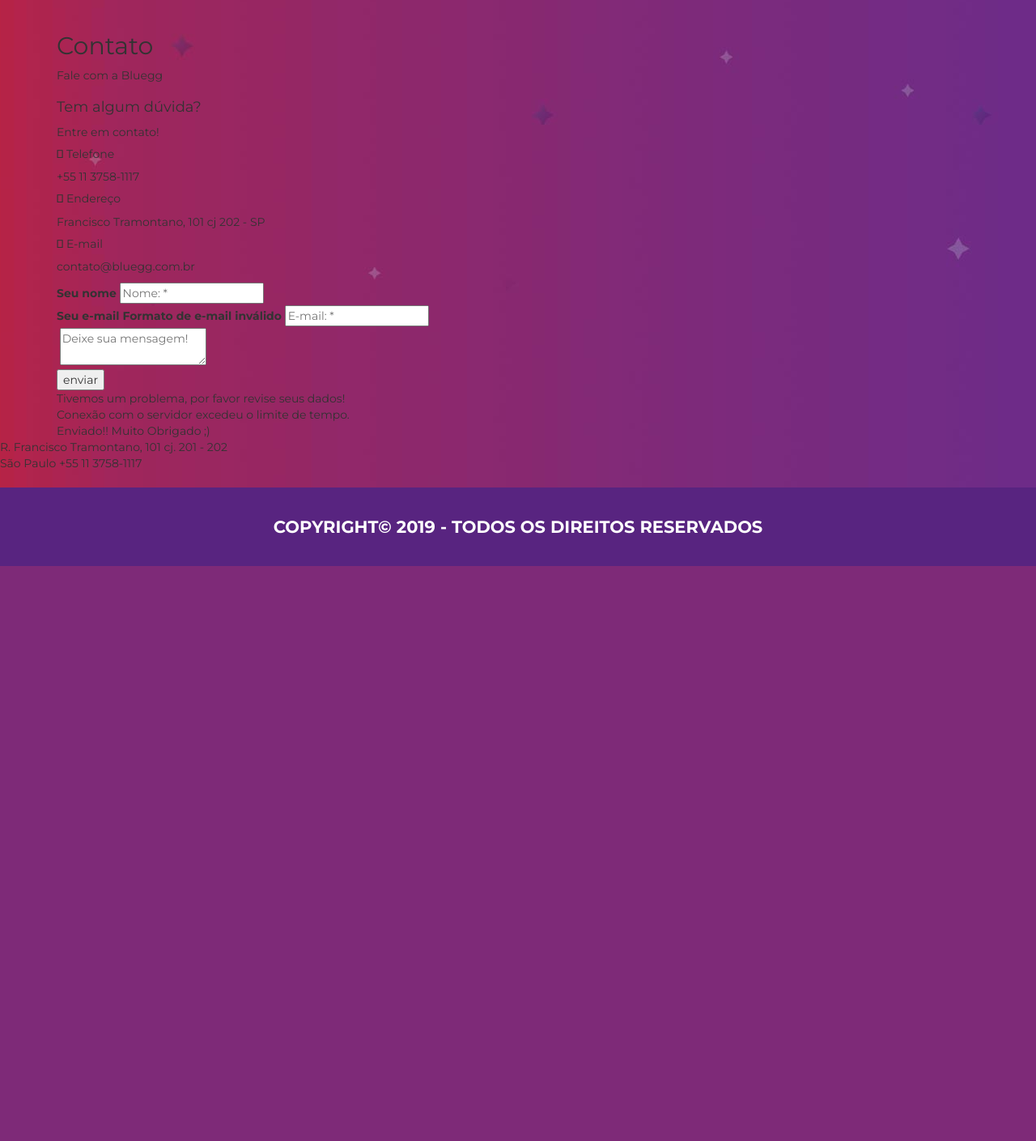
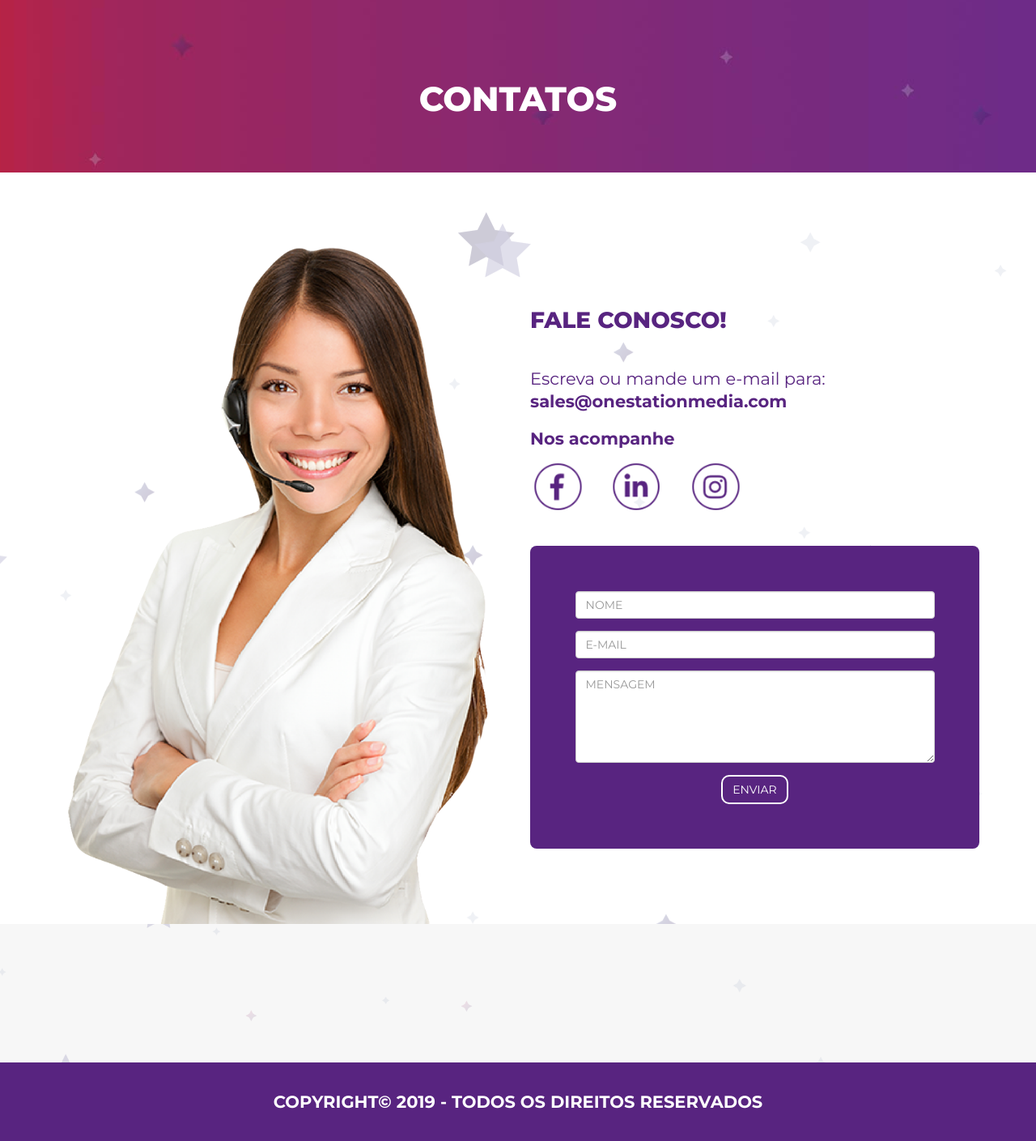
Before and after one commit to fagner-vieira/oneStationMedia-Setembro-2019, a PHP site: page /contato in a window 1280 px wide. Shown: the part 150-1559 px from the top of the page at 81% size. Before the commit the page ends 849 px from the top, so only its background shows below. Run offline with PHP 8.4, Linux system fonts and the light colour scheme; some libraries are stand-ins or nearby versions.

Commit message:
07 - Contato

```diff
--- a/view/contato.php
+++ b/view/contato.php
@@ -1,120 +1,97 @@
-<?php include_once("header.php");?>
+<?php  include_once("header.php"); ?>
 
-	<main>
+<section class="container-fluid">
+    <div class="container">
+        <div class="row">
+            <div class="col-lg-12 pH1">
+                <h1>contatos</h1>
+            </div>
+        </div>
+    </div>
+</section>
 
-		<section class="cd-section contact cd-selected">
+<section class="container-fluid bgEmpresa01">
+    <div class="container">
+        <div class="row mTop3">
 
-			<div class="section section-padding-top-bottom-head">
+            <div class="col-lg-6">
+                <img src="images/contato.png" class="img-responsive center-block" alt="">
+            </div>
 
-				<div class="parallax-contact"></div>
+            <div class="col-lg-6 mTop3">
+                <div class="row">
 
-				<div class="container">
-					<div class="sixteen columns">
-						<div class="section-head-text left">
-							<h2>Contato</h2>
-							<p>Fale com a Bluegg</p>
-						</div>
-					</div>
-				</div>
-			</div>
+                	<div class="col-lg-12">
+                    	<p class="txtFooter01">fale conosco!</p>
+                	</div>
 
-			<div class="section section-padding-top-bottom-same-wrapper white-background">
-				<div class="container">
-					<div class="sixteen columns">
-						<div class="section-head-text center">
-							<h4>Tem algum dúvida?</h4>
-							<p>Entre em contato!</p>
-						</div>
-					</div>
-					<div class="one-third column" data-scroll-reveal="enter bottom move 100px over 0.6s after 0.3s">
-						<div class="contact-block">
-							<div class="text">
-								<h5><span>&#xf4b8;</span> Telefone</h5>
-								<p>+55 11 3758-1117</p>
-							</div>
-						</div>
-					</div>
-					<div class="one-third column" data-scroll-reveal="enter bottom move 100px over 0.6s after 0.3s">
-						<div class="contact-block">
-							<div class="text">
-								<h5><span>&#xf2a6;</span> Endereço</h5>
-								<p>Francisco Tramontano, 101 cj 202 - SP</p>
-							</div>
-						</div>
-					</div>
-					<div class="one-third column" data-scroll-reveal="enter bottom move 100px over 0.6s after 0.3s">
-						<div class="contact-block">
-							<div class="text">
-								<h5><span>&#xf422;</span> E-mail</h5>
-								<p>contato@bluegg.com.br</p>
-							</div>
-						</div>
-					</div>
-				</div>
-			</div>
+                	<div class="col-lg-12">
+                    	<p class="txtFooter02">Escreva ou mande um e-mail para:</p>
+                    	<p class="txtFooter02"><a href="mailto:sales@onestationmedia.com">sales@onestationmedia.com</a></p>
+                	</div>
 
-			<div class="section section-padding-bottom white-background">
-				<div class="container">
+                	<div class="col-lg-12 mSocial">
+                    	<p class="txtFooter03">Nos acompanhe</p>
+                	</div>
 
-					<div class="clear"></div>
+                	<div class="col-lg-2 col-xs-2">
+                    	<a href="#"><img src="images/face.png" class="img-responsive" alt=""></a>
+                	</div>
 
-					<form name="ajax-form" id="ajax-form" action="mail-it.php" method="post">
-						<div class="eight columns" data-scroll-reveal="enter bottom move 100px over 0.6s after 0.2s">
-							<label for="name">
-								<span class="error" id="err-name">Seu nome</span>
-							</label>
-							<input name="name" id="name" type="text"   placeholder="Nome: *"/>
-						</div>
-						<div class="eight columns" data-scroll-reveal="enter bottom move 100px over 0.6s after 0.2s">
-							<label for="email">
-								<span class="error" id="err-email">Seu e-mail</span>
-								<span class="error" id="err-emailvld">Formato de e-mail inválido</span>
-							</label>
-							<input name="email" id="email" type="text"  placeholder="E-mail: *"/>
-						</div>
-						<div class="sixteen columns" data-scroll-reveal="enter bottom move 100px over 0.6s after 0.2s">
-							<label for="message"></label>
-							<textarea name="message" id="message" placeholder="Deixe sua mensagem!"></textarea>
-						</div>
-						<div class="sixteen columns" data-scroll-reveal="enter bottom move 100px over 0.6s after 0.2s">
-							<div id="button-con"><button class="send_message chaffle" id="send" data-lang="en">enviar</button></div>
-						</div>
-						<div class="clear"></div>
-						<div class="error text-align-center" id="err-form">Tivemos um problema, por favor revise seus dados!</div>
-						<div class="error text-align-center" id="err-timedout">Conexão com o servidor excedeu o limite de tempo.</div>
-						<div class="error" id="err-state"></div>
-					</form>
+                	<div class="col-lg-2 col-xs-2">
+                    	<a href="#"><img src="images/linkedin.png" class="img-responsive" alt=""></a>
+                	</div>
 
-					<div class="clear"></div>
-					<div id="ajaxsuccess">Enviado!! Muito Obrigado ;)</div>
-					<div class="clear"></div>
+                	<div class="col-lg-2 col-xs-2">
+                   		<a href="#"><img src="images/insta.png" class="img-responsive" alt=""></a>
+                	</div>
 
 				</div>
-			</div>
 
-			<div class="section">
-
-				<div id="cd-google-map">
-					<div id="google-container"></div>
-					<div id="cd-zoom-in"></div>
-					<div id="cd-zoom-out"></div>
-					<address>R. Francisco Tramontano, 101 cj. 201 - 202<br>São Paulo +55 11 3758-1117</address>
+				<div class="row mTop3">
+						<div class="col-lg-12">
+								<div class="form">
+									<form name="form-gohotsale" id="form-gohotsale" method="POST" action="https://gohotsale.com.br/leads">
+										<input type="hidden" name="hotsite" id="hotsite" value="one-station-media-hotsite">
+										<input type="hidden" name="company" id="company" value="one-station-media">
+										<div id="my_name_wrap" style="display:none;">
+											<input name="my_name" type="text" value="" id="my_name">
+										</div>
+										<div class="form-group">
+											<input type="text" class="form-control" id="nome" name="name" required="required" placeholder="NOME">
+										</div>
+										<div class="form-group">
+											<input type="email" class="form-control" id="email" name="email" required="required" placeholder="E-MAIL">
+										</div>
+										<div class="form-group">
+											<textarea class="form-control" rows="5" id="mensagem" name="custom_param_1" placeholder="MENSAGEM"></textarea>
+										</div>
+										<div class="btnAlign">
+											<button type="submit" class="btn btn-primary">Enviar</button>
+										</div>
+									</form>
+								</div>
+							</div>
 				</div>
 
-			</div>
 
-		</section> <!-- .cd-section -->
-	</main>
+        	</div>
+
+        </div>
+    </div>
+</section>
+
+
+<section class="container-fluid bgMobileBlockGray">
+    <div class="container">
+        <div class="row mTop02">
 
 
 
 
-<?php include_once("footer.php");?>
-<script type="text/javascript" src="https://maps.googleapis.com/maps/api/js?key=AIzaSyAvpnlHRidMIU374bKM5-sx8ruc01OvDjI"></script>
-	<!-- ==================
-		Go to this link to activated your google map API KEY https://developers.google.com/maps/documentation/javascript/tutorial#api_key
-		your key replace in script link for google map after .../maps/api/js?key=HERE_YOUR_API_KEY
-		coordinates for map you can change in custom-contact.js file
-	================== -->
-<script type="text/javascript" src="js/contact.js"></script>
-<script type="text/javascript" src="js/custom-contact.js"></script>
+
+        </div>
+    </div>
+</section>
+
+<?php  include_once("footer.php"); ?>
```
Also changed, not shown: images/contato.png (added).
